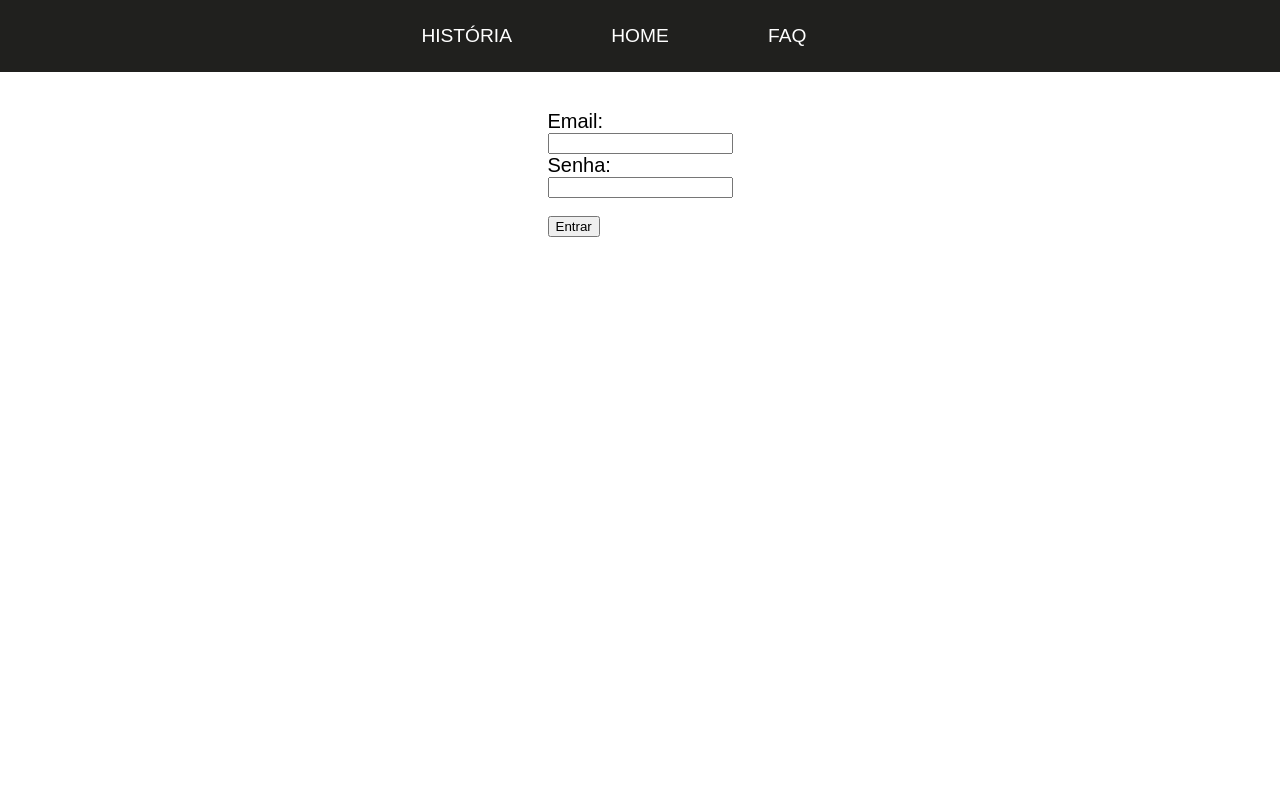
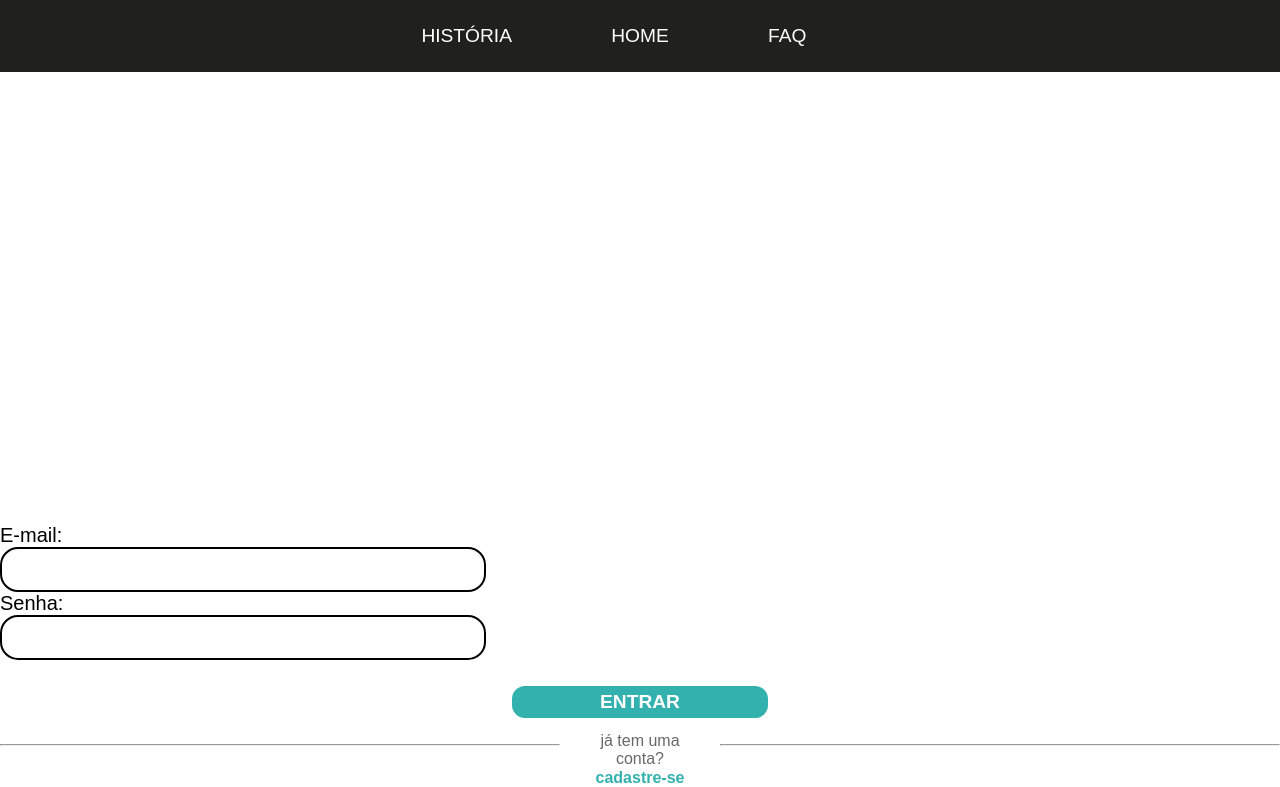
Before and after one commit to gabrieliromagnarita/TCC, a Flask app: page /login-render in a window 1280 px wide. Shown: the part 105-892 px from the top of the page. Before the commit the page ends 342 px from the top, so only its background shows below. Run offline with Flask 3, Linux system fonts and the light colour scheme; parts of the project's set-up code (start-up, migrations or seed data) failed here and were passed over.

Commit message:
login front

```diff
--- a/static/estilo.css
+++ b/static/estilo.css
@@ -73,8 +73,8 @@ body{
     left: 60%;
 }
 
-/*********************** corpo ***********************/
-#content{
+/*********************** corpo cadastro  ***********************/
+#content-cadastro{
     padding-top: 3%;
     display: flex;
     justify-content: center;
@@ -116,7 +116,7 @@ label{
     padding: 2%;
 }
 
-/*********************** rodapé ***********************/
+/*********************** rodapé cadastro ***********************/
 
 #content-bottom{
     padding-top: 2%;
@@ -196,3 +196,120 @@ label{
     display: flex;
     align-items: center;
 }
+
+/*********************** corpo login ***********************/
+#content-login{
+    padding-top: 3%;
+    display: flex;
+    justify-content: center;
+    width: 100%;
+    height: auto;
+}
+
+#form-login{
+    width: 100%;
+    min-height: 436px;
+}
+
+.form-group{
+    width: 38%;
+    display: flex;
+    flex-direction: column;
+    align-items: start;
+}
+
+label{
+    font-size: 20px;
+    margin: 0;
+}
+
+.login-input{
+    border-radius: 18px;
+    height: 45px;
+    width: 100%;
+    border: 2px solid black;
+    font-size: 14px;
+    margin: 0;
+    padding: 2%;
+}
+
+/*********************** rodapé cadastro ***********************/
+
+#content-bottom{
+    padding-top: 2%;
+    display: flex;
+    flex-direction: column;
+    justify-content: center;
+    align-items: center;
+}
+
+.line1{
+    width: 44%;
+    margin-right: 15px;
+    margin-top: 18px;
+}
+
+.line2{
+    width: 44%;
+    margin-left: 15px;
+    margin-top: 18px;
+}
+
+.line hr{
+    background-color: #686868;
+}
+
+.bottom-details{
+    display: flex;
+    width: 100%;
+    justify-content: center;
+}
+
+.bottom-text{
+    padding-top: 1%;
+    display: flex;
+    flex-direction: column;
+    font-size: 100%;
+    text-align: center;
+
+}
+
+.bottom-text.texto{
+    color: #686868;
+}
+
+.bottom-text.link{
+    color: #33B1AE;
+    text-decoration: none;
+    font-weight: bold;
+}
+
+#button{
+    width: 20%;
+    height: 25%;
+    background-color: #33B1AE;
+    color: white;
+    border: none;
+    border-radius: 13px;
+    font-size: 120%;
+    cursor: pointer;
+    font-weight: bold;
+    padding: 5px;
+    display: flex;
+    align-items: center;
+}
+
+#button input{
+    width: 20%;
+    height: 25%;
+    background-color: #33B1AE;
+    color: white;
+    border: none;
+    border-radius: 13px;
+    font-size: 120%;
+    cursor: pointer;
+    font-weight: bold;
+    padding: 5px;
+    display: flex;
+    align-items: center;
+}
--- a/templates/cadastro.html
+++ b/templates/cadastro.html
@@ -19,7 +19,7 @@
             <a href="" class="header-text home">HOME</a>
             <a href="" class="header-text faq">FAQ</a>
         </div>
-        <div id="content">
+        <div id="content-cadastro">
             <form name="form-cadastro" method="post" action="/cadastrar" id="form-cadastro">
                 <div class="form-row">
                     <div class="form-group">
--- a/templates/login.html
+++ b/templates/login.html
@@ -20,12 +20,30 @@
             <a href="" class="header-text faq">FAQ</a>
         </div>
         <div id="content">
-            <form name= "form-login" method="POST" action="/login">
-                <label>Email:</label><br>
-                <input type="email" name="email-login"><br>
-                <label>Senha:</label><br>
-                <input type="password" name="senha-login"><br><br>
-                <input type="submit" value="Entrar">
+            <form name="form-login" method="post" action="/login" id="form-login"></form>
+                <div class="form-group">
+                    <label>E-mail:</label>
+                    <input type="email" name="email-login" class="login-input email" required>
+                </div>
+                <div class="form-group">
+                    <label>Senha:</label>
+                    <input type="password" name="senha-cadastro" class="cadastro-input senha" required>
+                </div>
+                <div id="content-bottom">
+                    <input type="submit" name="login-botao" value="ENTRAR" id="button">
+                    <div class="bottom-details">
+                        <div class="line1">
+                            <hr>
+                        </div>
+                        <div class="bottom-text">
+                            <text class="bottom-text texto">já tem uma conta?</text>
+                            <a href="/cadastro-render" class="bottom-text link">cadastre-se</a>
+                        </div>
+                        <div class="line2">
+                            <hr>
+                       </div>
+                    </div>
+                </div>
             </form>
         </div>
     </BODY>
```
